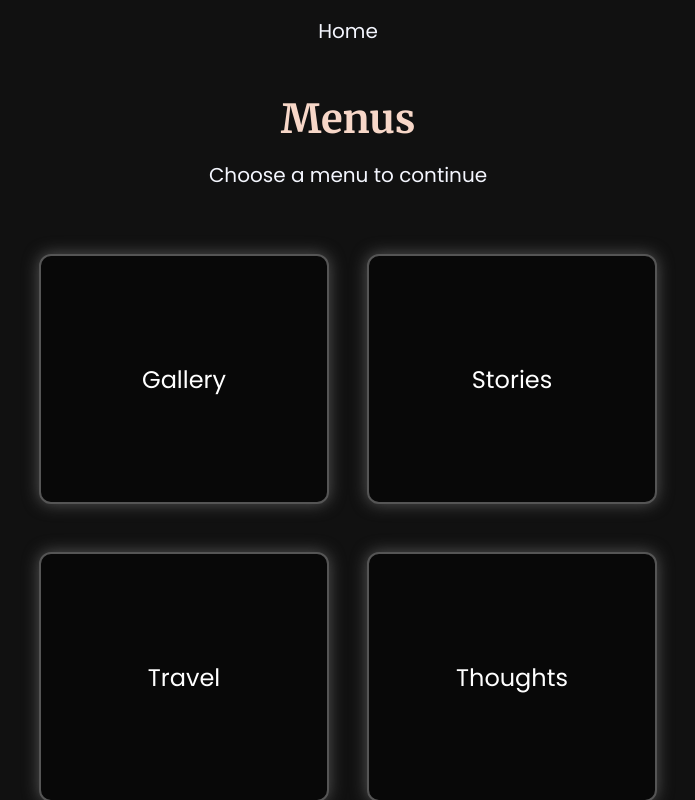
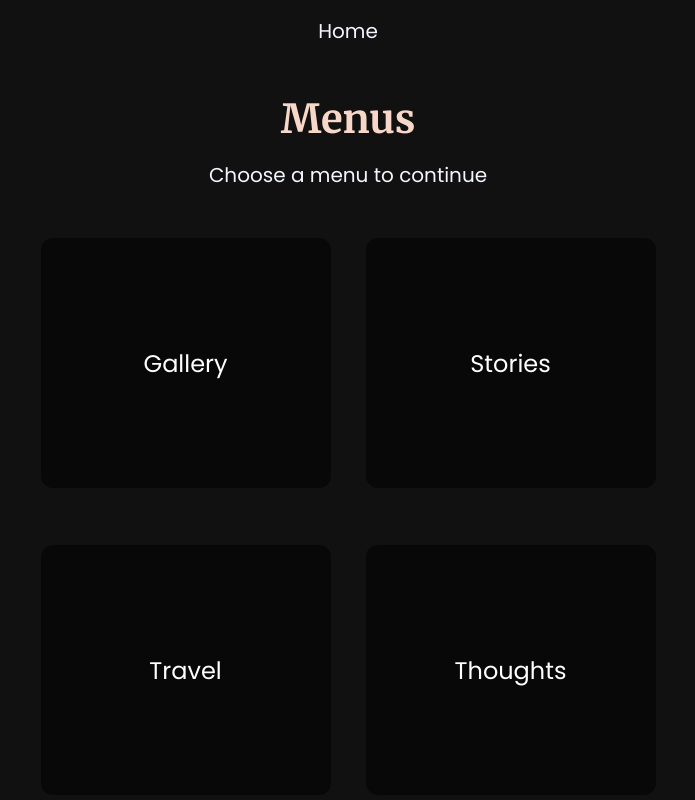
Before and after one commit to JaniBT/3okos-chernobil, a React (Vite) app in the folder client/: page /menus in a window 1280 px wide. Shown: the whole page, without its empty margins (292-987 px from the left). Built offline with nearby package versions, Linux system fonts and the light colour scheme.

Commit message:
update-menus v4.

```diff
--- a/client/src/Pages/About.css
+++ b/client/src/Pages/About.css
@@ -33,7 +33,7 @@
   background-color: var(--clr-white);
   opacity: 0;
 
-    transition: all .3s ease;
+  transition: all 0.3s ease;
 }
 
 .about-home-link nav a:hover::after {
@@ -65,7 +65,7 @@
 
 .about-main-container hr {
   width: 100%;
-    border: .2px solid #555;
+  border: 0.2px solid #555;
   margin: 0 0 2rem 0;
 }
 
--- a/client/src/Pages/Menus.css
+++ b/client/src/Pages/Menus.css
@@ -1,3 +1,25 @@
+/* ===== Scrollbar CSS ===== */
+/* Firefox */
+* {
+  scrollbar-width: thin;
+  scrollbar-color: var(--clr-white) #111111;
+}
+
+/* Chrome, Edge, and Safari */
+*::-webkit-scrollbar {
+  width: 16px;
+}
+
+*::-webkit-scrollbar-track {
+  background: #111111;
+}
+
+*::-webkit-scrollbar-thumb {
+  background-color:  var(--clr-white);
+  border-radius: 10px;
+  border: 3px solid #ffffff;
+}
+
 .menus-body {
   background: #111111;
   height: 100vh;
@@ -17,11 +39,11 @@
 }
 
 .menus-home-link nav a {
+  position: relative;
   color: var(--clr-white);
   text-decoration: none;
   font-family: var(--ff-poppins);
   font-size: 1.25rem;
-  position: relative;
 }
 
 .menus-home-link nav a::after {
@@ -34,7 +56,7 @@
   user-select: none;
   background-color: var(--clr-white);
   opacity: 0;
-  transition: all .3s ease;
+  transition: all 0.3s ease;
 }
 
 .menus-home-link nav a:hover::after {
@@ -65,13 +87,14 @@
   justify-content: center;
   align-items: center;
   flex-flow: 3;
-  row-gap: 1rem;
-  column-gap: 6px;
+  row-gap: 57px;
+  column-gap: 35px;
   user-select: none;
+  margin-bottom: 2rem;
 }
 
 .menuCards {
-  filter: drop-shadow(0 0 0.5rem var(--clr-grey));
+  /* filter: drop-shadow(0 0 0.5rem var(--clr-grey)); */
   text-decoration: none;
 }
 
@@ -80,9 +103,16 @@
   height: 250px;
   padding: 1rem;
   border-radius: 12px;
-  margin: 1rem;
-  border: 2px solid var(--clr-grey);
+  /* margin: 1rem; */
+  /* border: 1px solid var(--clr-grey); */
   background: var(--clr-black);
+}
+
+.menuCard:hover{
+  transition: .1s ease-in-out;
+  scale: 1.05;
+  border: none;
+  filter: drop-shadow(0 0 0.5rem var(--clr-grey));
 }
 
 .cardLink {
--- a/client/src/Pages/Menus.jsx
+++ b/client/src/Pages/Menus.jsx
@@ -13,7 +13,7 @@ const Menus = () => {
         <div className="menus-container">
           <header className="menus-home-link">
             <nav>
-              <Link to="/">{t("nav_one")}</Link>
+              <Link to="/" className="menus-link">{t("nav_one")}</Link>
             </nav>
           </header>
           <h1>{t("menusHeading")}</h1>
@@ -44,7 +44,7 @@ const Menus = () => {
               innerLink="/places"
               title={t("menuPlaces")}
             />
-            <MenuCard link="/hbo" innerLink="/hbo" title={t("menuHBO")} />
+            <MenuCard link="https://www.hbo.com/chernobyl" innerLink="/hbo" title={t("menuHBO")} />
           </section>
           <p className="menuNote">{t("menuNote")}</p>
         </div>
--- a/client/src/locale/hu.json
+++ b/client/src/locale/hu.json
@@ -44,5 +44,5 @@
   "menuThoughts": "Gondolatok",
   "menuPlaces": "Látnivalók",
   "menuHBO": "HBO Sorozat",
-  "menuNote": "*Ne feledje, hogy egyes menü csak bejelentkezés után lesz megtekinthető!"
+  "menuNote": "*Ne feledje, hogy egyes menük csak bejelentkezés után lesznek megtekinthetők!"
 }
```
Lines whose indentation alone changed are shown as unchanged.
